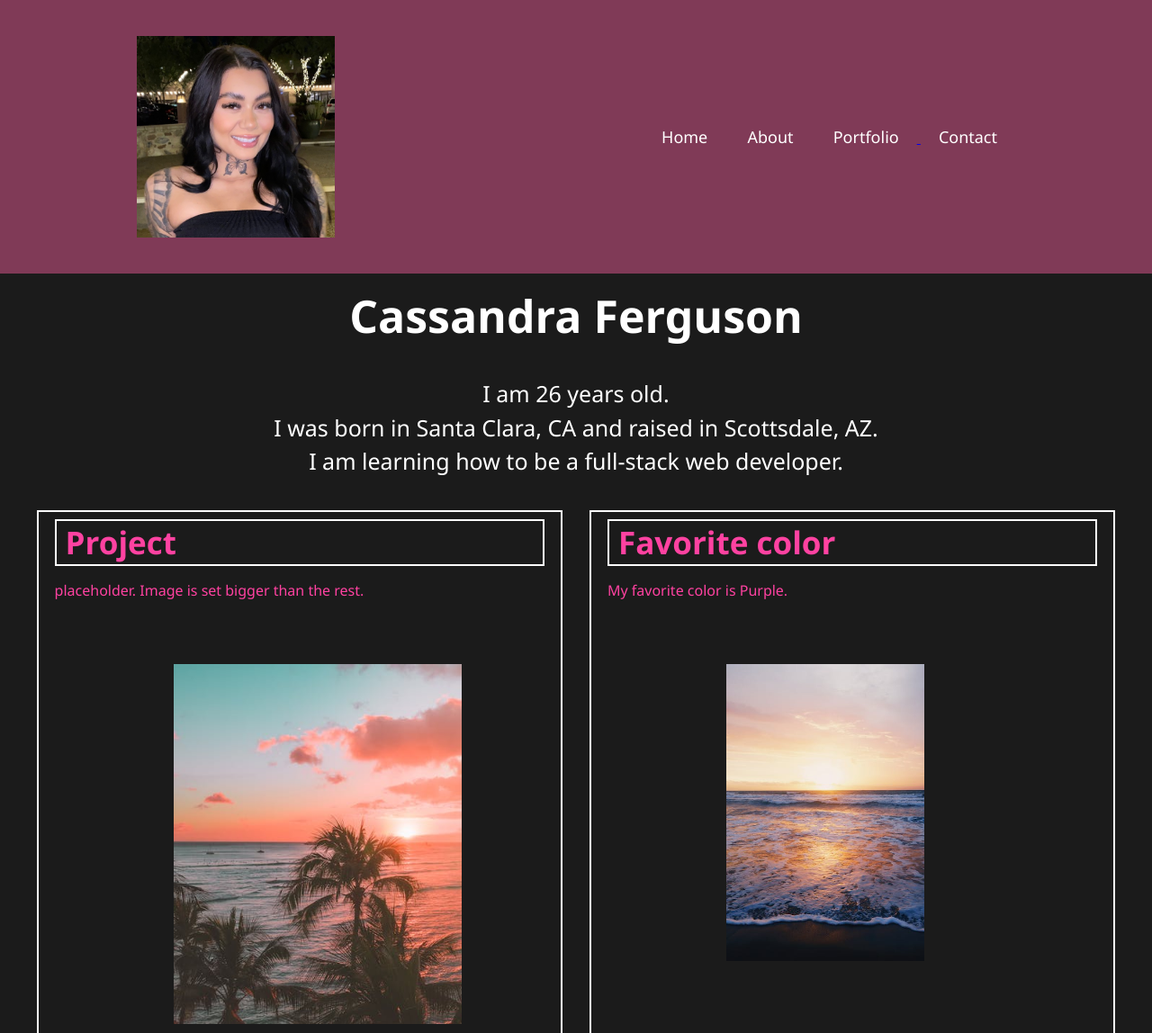
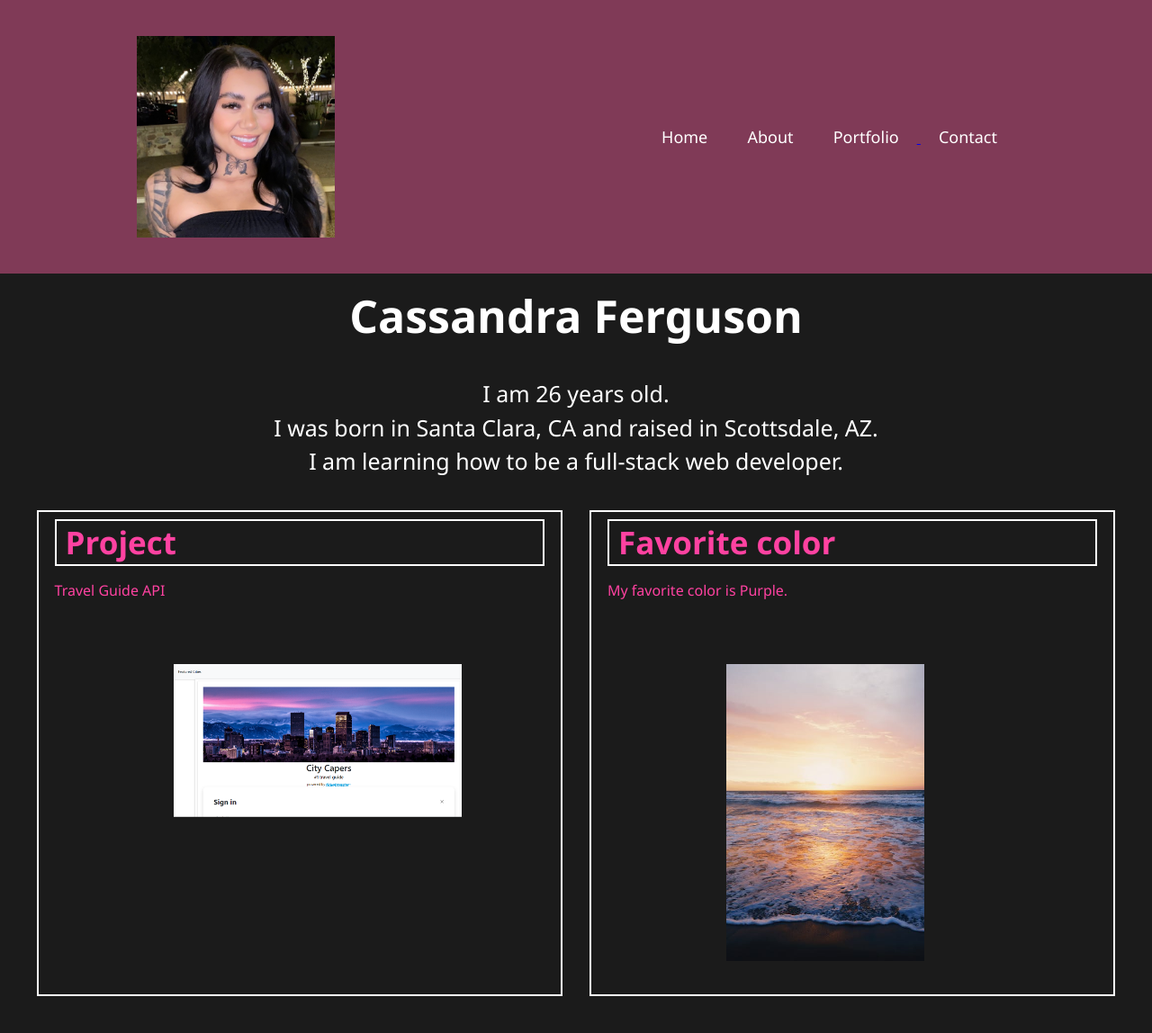
Before and after one commit to Cferguson18/cassandra-main-portfolio, a plain HTML site: page index.html in a window 1280 px wide. Shown: the top 1148 px of the page at 90% size. Drawn offline with Linux system fonts and the light colour scheme.

Commit message:
project add

```diff
--- a/index.html
+++ b/index.html
@@ -34,11 +34,11 @@
 			<article class="card-container">
 				<div class="card">
 					<h2><a class="title-link" href="https://www.google.com/search?q=sunrise&source=lmns&bih=649&biw=1309&hl=en&sa=X&ved=2ahUKEwixroqyloj-AhWhKkQIHTroC0wQ0pQJKAB6BAgBEAI">Project</a></h2>
-					<p>placeholder. Image is set bigger than the rest.</p>
+					<p>Travel Guide API</p>
 
 					<pre><code>
 
-                        <a href="https://www.google.com/search?q=sunrise&source=lmns&bih=649&biw=1309&hl=en&sa=X&ved=2ahUKEwixroqyloj-AhWhKkQIHTroC0wQ0pQJKAB6BAgBEAI"><img src="images/sunrise.jpeg" class="sunrise"></a>
+                        <a href="https://alugo0823.github.io/travel-guide-api/"><img src="images/citycaper.png" class="sunrise"></a>
 </code></pre>
 				</div>
 			</article>
```
Also changed, not shown: images/citycaper.png (added).
